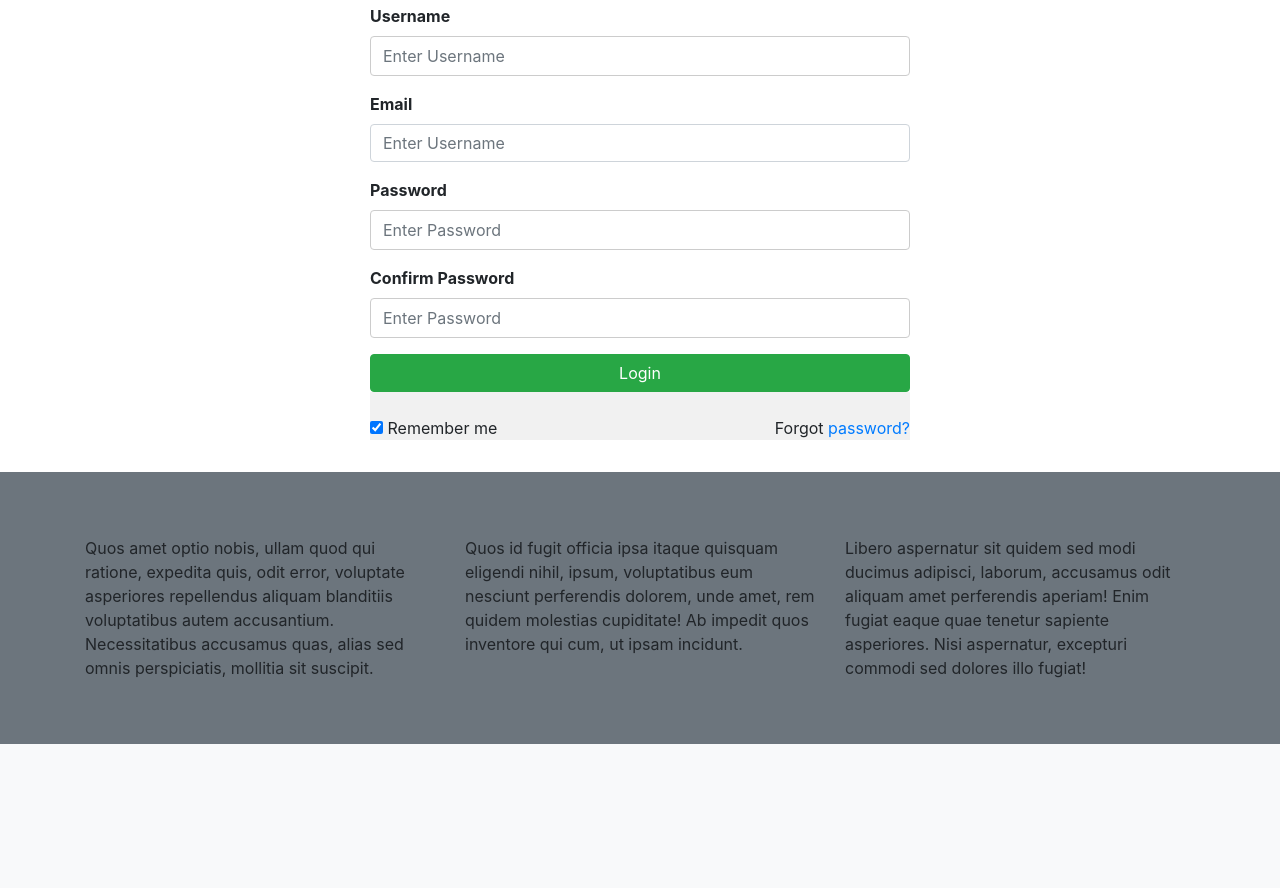
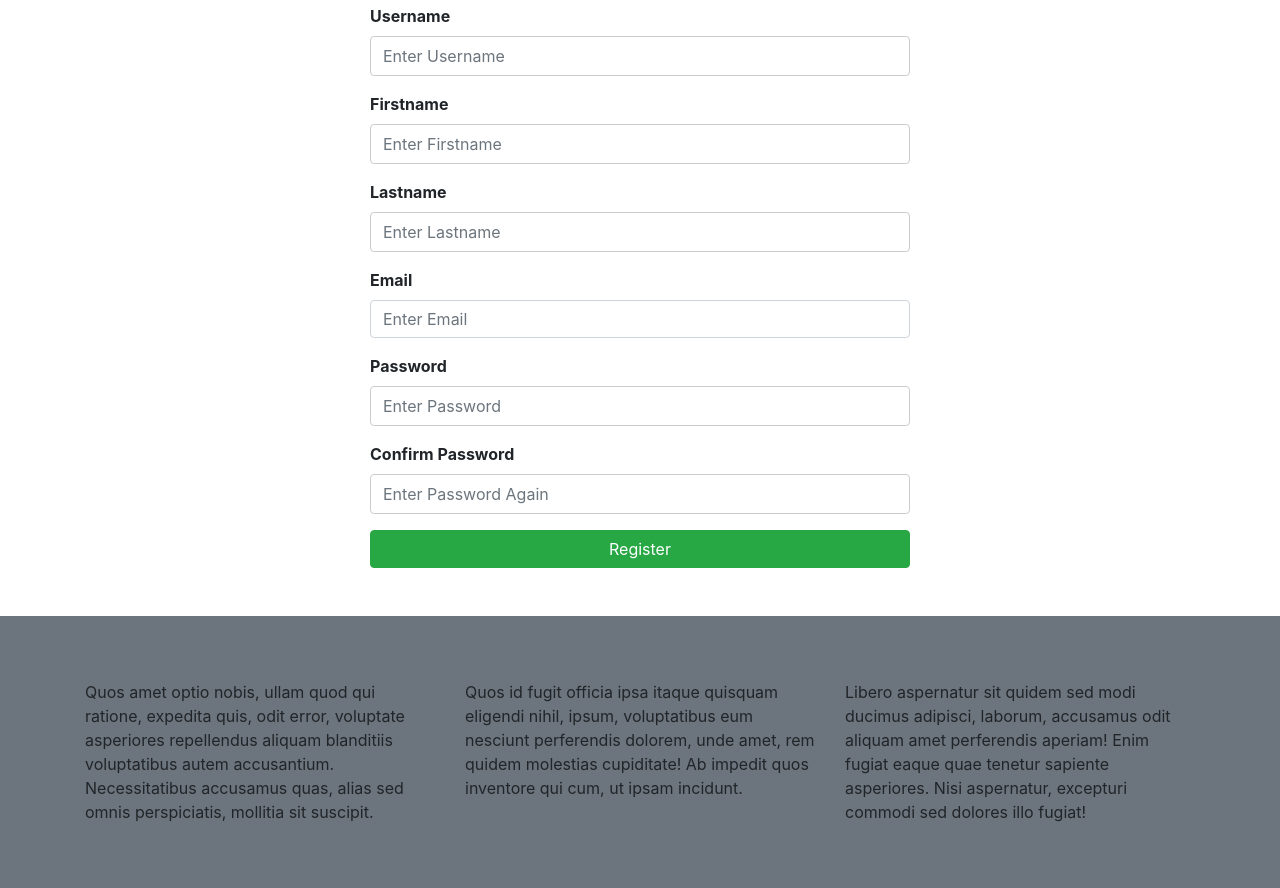
Before and after one commit to desmond700/MovieStore, a PHP site: page /account/registration.php in a window 1280 px wide. Shown: the part 354-1242 px from the top of the page. Before the commit the page ends 1098 px from the top, so only its background shows below. Run offline with PHP 8.4, Linux system fonts and the light colour scheme; data that the repository does not hold is empty; some libraries are stand-ins or nearby versions.

Commit message:
updated code relating to login

```diff
--- a/account/registration.php
+++ b/account/registration.php
@@ -2,8 +2,9 @@
 <?php include("../view/header.php") ?>
     <section class="container" style="margin-top: 5em">
       <div class="container">
-        <form class="mx-auto w-50" action="action_page.php">
+        <form class="mx-auto w-50" action="?action=registration" method="post">
             <h1>Registration</h1>
+
             <div class="imgcontainer">
               <img src="img_avatar2.png" alt="Avatar" class="avatar">
             </div>
@@ -12,26 +13,27 @@
               <input class="form-control" type="text" placeholder="Enter Username" name="uname" required>
             </div>
             <div class="form-group">
-              <label for="uname"><b>Email</b></label>
-              <input class="form-control" type="email" placeholder="Enter Username" name="email" required>
+              <label for="fname"><b>Firstname</b></label>
+              <input class="form-control" type="text" placeholder="Enter Firstname" name="fname" required>
+            </div>
+            <div class="form-group">
+              <label for="lname"><b>Lastname</b></label>
+              <input class="form-control" type="text" placeholder="Enter Lastname" name="lname" required>
+            </div>
+            <div class="form-group">
+              <label for="email"><b>Email</b></label>
+              <input class="form-control" type="email" placeholder="Enter Email" name="email" required>
             </div>
             <div class="form-group">
               <label for="psw"><b>Password</b></label>
               <input class="form-control" type="password" placeholder="Enter Password" name="psw" required>
             </div>
             <div class="form-group">
-              <label for="psw"><b>Confirm Password</b></label>
-              <input class="form-control" type="password" placeholder="Enter Password" name="cpsw" required>
+              <label for="cpsw"><b>Confirm Password</b></label>
+              <input class="form-control" type="password" placeholder="Enter Password Again" name="cpsw" required>
             </div>
-            <button class="btn btn-success" type="submit">Login</button>
-
-
-         <div class="d-flex justify-content-between" style="background-color:#f1f1f1">
-           <label class="my-auto pt-4">
-             <input type="checkbox" checked="checked" name="remember"> Remember me
-           </label>
-           <span class="psw my-auto pt-4">Forgot <a href="#">password?</a></span>
-         </div>
+            <button class="btn btn-success" type="submit">Register</button>
+            <?php if(isset($error))echo "<p class='my-2 text-danger'>".$error."</p>" ?></p>
         </form>
       </div>
     </section>
--- a/admin/account/view.php
+++ b/admin/account/view.php
@@ -1,6 +1,6 @@
 <?php $pageTitle = "View Account" ?>
 <?php include "../../view/header.php"; ?>
-<main  style="margin:5em 0 5em 0">
+<main  style="margin:5em 0 21em 0">
   <div class="container">
     <h1>My Account</h1>
     <hr>
--- a/admin/index.php
+++ b/admin/index.php
@@ -11,7 +11,7 @@
 ?>
 <?php $pageTitle = "Admin Panel" ?>
 <?php include("../view/header.php"); ?>
-    <main style="margin-top:5em">
+    <main style="margin:5em 0 15em 0">
       <div class="container">
         <h1 class="py-4">Admin Panel</h1>
         <hr>
@@ -25,7 +25,7 @@
           <a href="movies" class="d-block list-group-item list-group-item-action">
             Movies
           </a>
-          <a href="orders" class="d-block list-group-item list-group-item-action">
+          <a href="customers" class="d-block list-group-item list-group-item-action">
             Customers
           </a>
         </div>
```
Also changed, not shown: account/index.php (+15 -0 lines), account/login.php (+7 -7 lines), model/admindb.php (+12 -0 lines), model/customerdb.php (+15 -0 lines).
